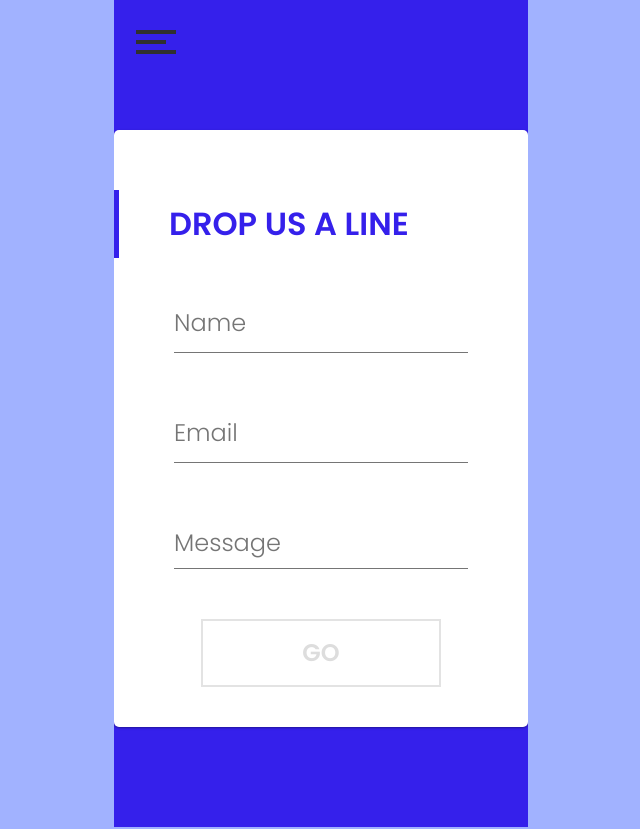
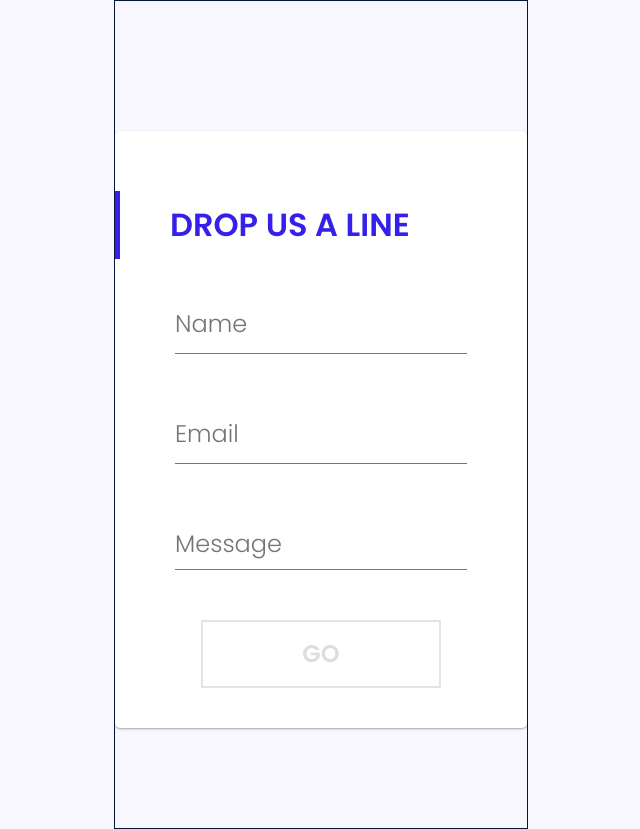
Before and after one commit to gamizo-dev/gamizo, a Flask app: page /contact in a window 1280 px wide. Shown: the whole page, without its empty margins (319-959 px from the left). Run offline with Flask 2, Linux system fonts and the light colour scheme; some libraries are stand-ins or nearby versions.

Commit message:
UI/UX Update

```diff
--- a/static/css/style.css
+++ b/static/css/style.css
@@ -11,46 +11,62 @@
 
 :root {
   --blue: #226dc9;
+  --dark: #051638;
+  --light: #f7f7fd;
+  --primary: #295ed9;
+  --secondary: #2ba84a;
 }
 
 body {
   display: flex;
   justify-content: center;
-  background-color: #a1b2ff;
+  background-color: var(--light);
+}
+.cointainer {
+  height: fit-content;
+  width: 414px;
+  position: relative;
+  display: flex;
+  align-items: center;
+  flex-direction: column;
+  overflow-x: hidden;
+  border:1px solid var(--dark); /*Temp just to distinguish it from background*/
+}
+.cointainer::-webkit-scrollbar {
+  display: none;
 }
 
 .menu-btn {
   position: absolute;
-  width: 50px;
-  height: 40px;
-  left: 16px;
-  top: 22px;
-  /* background: radial-gradient(
-    91.67% 136.89% at 50% 50%,
-    #1c00ca 0%,
-    #0d0060 100%
-  ); */
-  background-color: transparent;
-  /* box-shadow: -10px -7px 26px 10px #869aff; */
-  border-radius: 5px;
-  /* border-left: 2px solid white; */
-  padding: 8px 6px;
+  width: 32px;
+  height: 16px;
+  left: 18px;
+  top: 27px;
   display: flex;
   justify-content: space-between;
-  align-items: flex-start;
   flex-direction: column;
   z-index: 5;
 }
 
 .menu-btn .line {
-  background-color: rgb(48, 48, 48);
-  width: 40px;
-  height: 4px;
+  background-color: var(--light);
+  border-radius: 7.61905px;
+  width: 32px;
+  height: 2.5px;
 }
-
-.menu-btn .center-line {
-  width: 30px;
-  /* background-color: rgb(71, 255, 111); */
+.bg-grad {
+  position: absolute;
+  top: 0px;
+  z-index: -1;
+}
+.bg-grad .main-bg {
+  height: 450px;
+  background: radial-gradient(
+    117.86% 87.47% at 100% 14.48%,
+    rgba(247, 247, 253, 0.3) 0%,
+    rgba(0, 0, 0, 0) 100%
+  ),
+  #051638;
 }
 .shift {
   margin-top: 17rem;
@@ -298,64 +319,53 @@
 }
 
 .category-select {
-  margin-top: 3rem;
-  width: 75%;
+  margin-top: 6rem;
+  width: 70%;
+  display: flex;
+}
+.pg-modal {
+  display: flex;
+  flex-direction: column;
+  min-height: 45px;
+  max-height: 247px;
+  width: 100%;
+  background: rgba(247, 247, 253, 0.3);
+  border-radius: 10px;
+  transition: 150ms all ease-in;
+  overflow: hidden;
 }
 
-.category-select p {
-  font-weight: 500;
-  font-size: 12px;
-  line-height: 18px;
-  text-align: left;
-  color: #ffffff;
+.search-bar {
+  display: flex;
+  align-items: center;
+  padding: 9px 16px;
 }
 
-.cointainer {
-  height: -webkit-fit-content;
-  height: -moz-fit-content;
-  height: fit-content;
-  width: 414px;
-
-  position: relative;
-  display: -webkit-box;
-  display: -ms-flexbox;
-  display: flex;
-  -webkit-box-align: center;
-  -ms-flex-align: center;
-  align-items: center;
-  -webkit-box-orient: vertical;
-  -webkit-box-direction: normal;
-  -ms-flex-direction: column;
-  flex-direction: column;
-  overflow-x: hidden;
-}
-.cointainer::-webkit-scrollbar {
-  display: none;
+.search-bar svg,
+.search-bar input::placeholder {
+  font-weight: 400;
+  color: var(--light);
+  font-size: 18px;
+  line-height: 27px;
 }
 
-.bg-grad {
-  position: absolute;
-  width: 414px;
-  height: 635px;
-  left: 0px;
-  top: 0px;
-  z-index: -1;
-  background: -webkit-gradient(
-    linear,
-    left top,
-    left bottom,
-    from(#002dce),
-    color-stop(35.21%, #591efa),
-    color-stop(93.69%, rgba(196, 196, 196, 0))
-  );
-  background: linear-gradient(
-    180deg,
-    #002dce 0%,
-    #591efa 35.21%,
-    rgba(196, 196, 196, 0) 93.69%
-  );
-  /* background-color: white; */
+.search-bar svg {
+  width: 15px;
+  margin-right: 16px;
 }
+
+.search-bar input {
+  width: 100%;
+  background-color: inherit;
+  border: 0px;
+  font-size: 18px;
+  color: var(--light);
+}
+.search-bar input:focus {
+  outline: 0px;
+}
+
+
 /* Report Form CSS */
 .form-Backdrop {
   padding: 2%;
```
Also changed, not shown: other parts of static/css/style.css (+15 -60 lines), template/index.html (+21 -57 lines), static/asset/Background/wave.svg (added), static/asset/ico/Logo_new.svg (added), static/asset/ico/logo.jpg (deleted), 12 other files.
